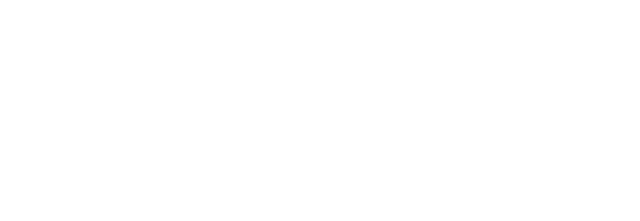
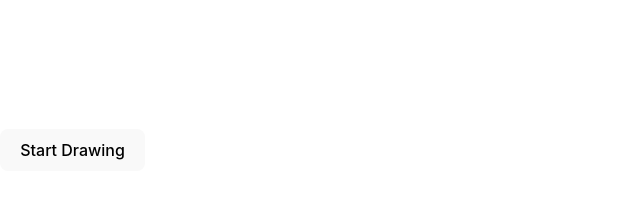
Before and after one commit to IhtishamCactus/Annotation-Tool, a React (Vite) app: page / in a window 1280 px wide. Shown: the top 221 px of the page, without its empty margins (0-640 px from the left). Built offline with nearby package versions, Linux system fonts and the light colour scheme.

Commit message:
Second Push

```diff
--- a/src/Test.jsx
+++ b/src/Test.jsx
@@ -1,14 +1,15 @@
 import { useState, useRef } from 'react';
 import { Stage, Layer, Arrow } from 'react-konva';
-import Konva from 'konva';
+//import Konva from 'konva';
 
 export default function ColoredRect() {
+  const [clicker, setClicker] = useState(false)
   const [arrows, setArrows] = useState([])
   const [start, setStart] = useState([])
   const isDrawing = useRef(false)
 
   const handleMouseDown=(e)=>{
-
+    if (!clicker) return
     isDrawing.current=true
     console.log("Pendown")
     const pos= e.target.getStage().getPointerPosition()
@@ -18,7 +19,7 @@ export default function ColoredRect() {
   }
 
   const handleMouseMove=(e)=>{
-    if(!isDrawing.current || !start) return
+    if(!clicker || !isDrawing.current || !start) return
 
     const pos=e.target.getStage().getPointerPosition()
     const updatedArrows = arrows.slice()
@@ -27,6 +28,7 @@ export default function ColoredRect() {
   }
 
   const handleMouseUp=()=>{
+    if (!clicker) return
     isDrawing.current=false
     setStart(null)
   }
@@ -34,6 +36,11 @@ export default function ColoredRect() {
 
   return (
     <>
+        <button
+          onClick={()=>setClicker(!clicker)}
+        >
+          {clicker ? 'Stop Drawing': 'Start Drawing'}
+        </button>
 
         <Stage
             width={window.innerWidth-20}
```
